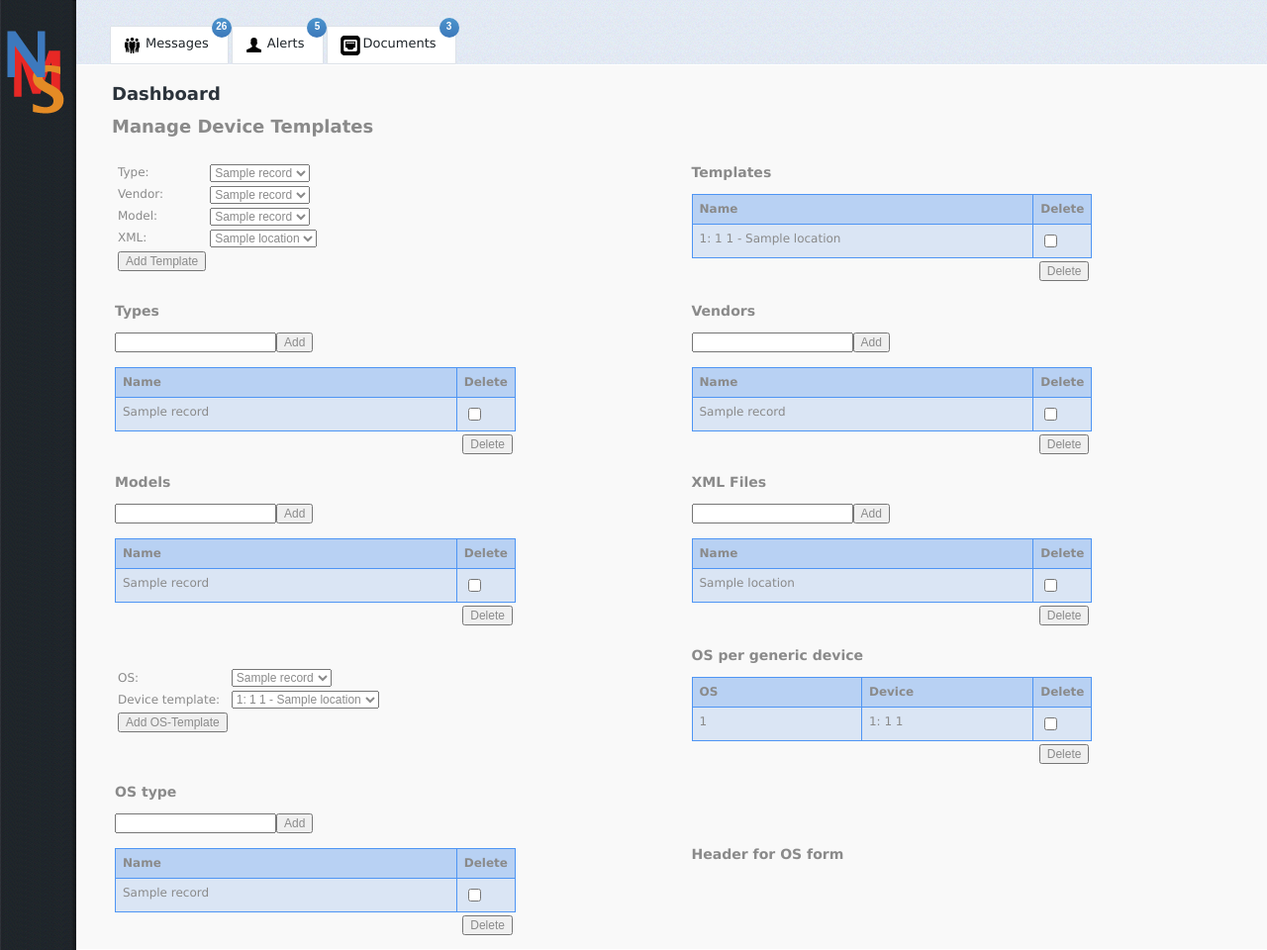
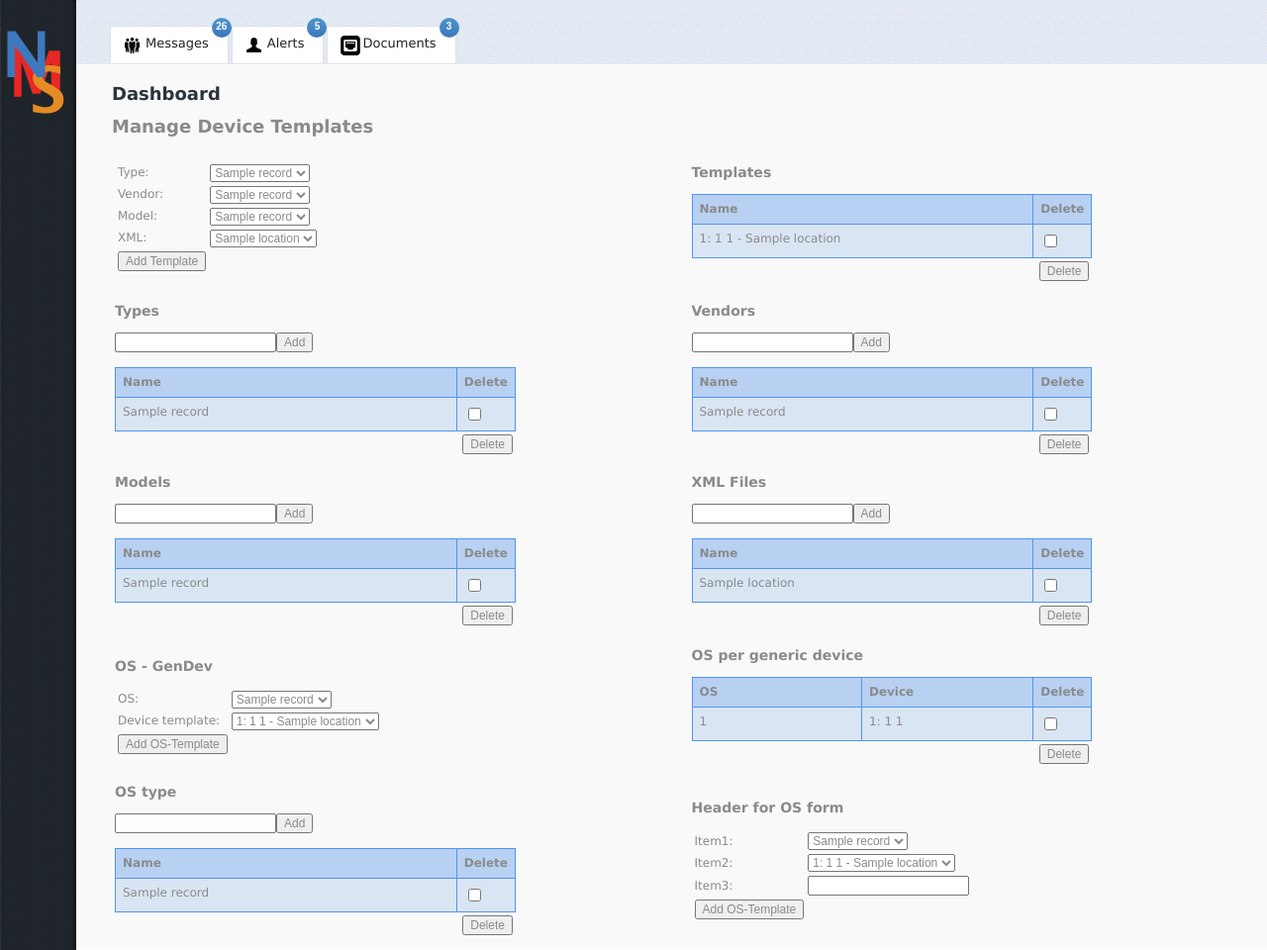
Before and after one commit to yanms/nms_code, a Django app: template unstable/nms_root/nms/templates/nms/manage_gendev.html in a window 1280 px wide. Shown: the whole page at 99% size. Run offline with Django 3.2, Linux system fonts and the light colour scheme; the template is opened without the code that fills it: most values are stand-ins (such as "Sample title", 1, 10 or a date in 2020); some libraries are stand-ins or nearby versions.

Commit message:
First attempt for template

```diff
--- a/unstable/nms_root/nms/templates/nms/manage_gendev.html
+++ b/unstable/nms_root/nms/templates/nms/manage_gendev.html
@@ -243,6 +243,7 @@
                                 <table border="0" width="100%">
                                     <tr>
                                         <td width="50%">
+											<h3>OS - GenDev</h3>
                                             <form action="{% url 'nms:manage_gendev' %}" method="POST">
                                                 {% csrf_token %}
                                                 <input type="hidden" name="qtype" value="add_osdev" />
@@ -337,6 +338,37 @@
                                             <h3>Header for OS form</h3>
                                             <form action="{% url 'nms:manage_gendev' %}" method="POST">
                                                 {% csrf_token %}
+												<table border="0">
+                                                    <tr>
+                                                        <td>Item1:</td>
+                                                        <td>
+                                                            <select id="selectOS" name="os">
+                                                                {% for record in os %}
+                                                                <option value="{{ record.os_id_id }}">{{ record }}</option>
+                                                                {% endfor %}
+                                                            </select>
+                                                        </td>
+                                                    </tr>
+                                                    <tr>
+                                                        <td>Item2:</td>
+                                                        <td>
+                                                            <select id="selectVendor" name="vendor">
+                                                                {% for record in gen_devs %}
+                                                                <option value="{{ record.gen_dev_id }}">{{ record.dev_type_id }}: {{ record.vendor_id }} {{ record.model_id }} - {{ record.file_location_id.location }}</option>
+                                                                {% endfor %}
+                                                            </select>
+                                                        </td>
+                                                    </tr>
+													<tr>
+														<td>Item3:</td>
+														<td>
+															<input type="text" name="name" />
+														</td>
+													</tr>
+                                                    <tr>
+                                                        <td><input type="submit" value="Add OS-Template" /></td>
+                                                    </tr>
+                                                </table>
                                             </form>
                                         </td>
                                     </tr>
```
